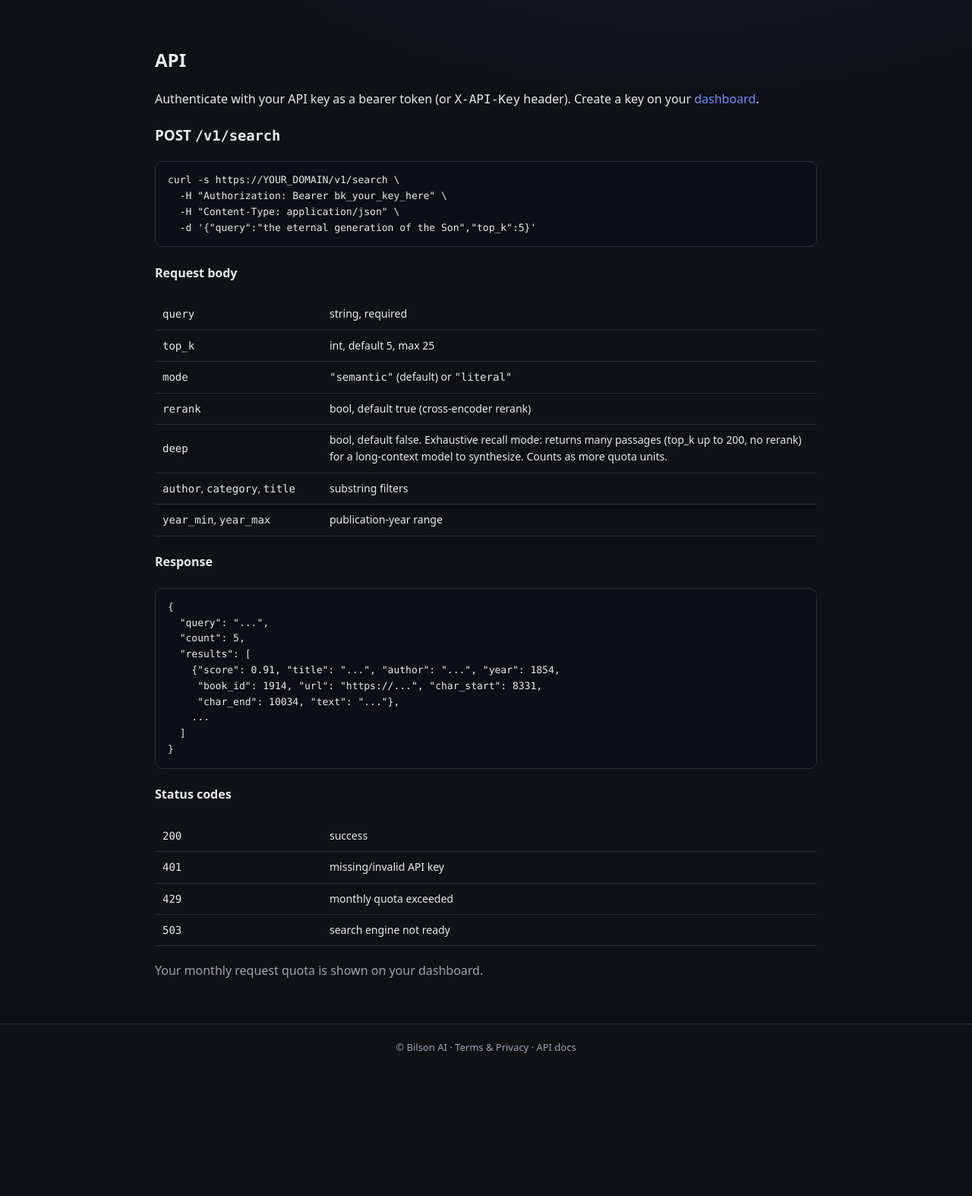
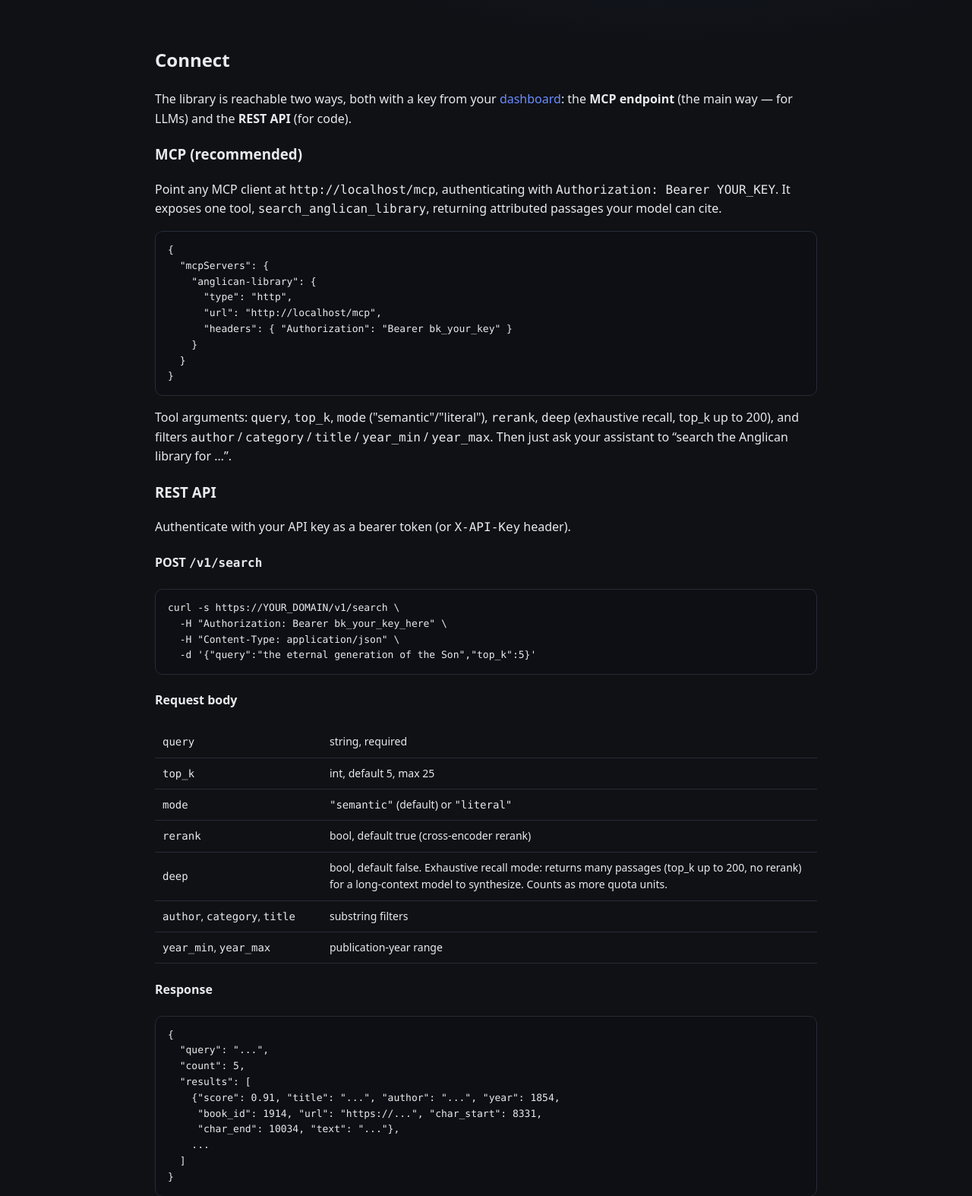
Before and after one commit to Timon-Stacy/anglican-search-starter, a FastAPI app: page /docs in a window 1280 px wide. Shown: the part 65-1639 px from the top of the page at 76% size. Before the commit the page ends 1451 px from the top, so only its background shows below. Run offline with FastAPI, Linux system fonts and the light colour scheme; the visitor is signed in with stand-in values (Sample User, id 1); data comes from the database, SQL or seed files in the repository; parts of the project's set-up code (start-up, migrations or seed data) failed here and were passed over.

Commit message:
Make MCP the front door: integrate it into the one service
Mount the MCP (streamable-http) endpoint at /mcp inside the Bilson app, sharing
the loaded model/batcher, authenticated by the same API keys and metered against
the same monthly quota (deep counts more). Shared tool logic in
anglican_search.mcp_tool so the stdio server and the hosted endpoint never drift.
Reframe landing/docs/dashboard around MCP-first (dashboard shows the endpoint +
client config via BILSON_PUBLIC_URL). Simplify Caddyfile (no separate gating).

```diff
--- /dev/null
+++ b/src/anglican_search/mcp_tool.py
@@ -0,0 +1,81 @@
+"""Shared search-tool logic for both MCP surfaces (the standalone stdio server
+and the integrated /mcp endpoint in the web service), so they never drift.
+
+`run_search` centralises the normal-vs-deep policy and returns the quota weight;
+`format_results` renders the attributed text the model reads. `TOOL_DOC` is the
+single source of truth for the tool description shown to LLMs.
+"""
+
+from __future__ import annotations
+
+from typing import Any
+
+from .config import DEEP_MAX_TOP_K, MAX_TOP_K
+from .search import Filters
+
+TOOL_DOC = """Search a personal library of ~1,500 Anglican theological texts (OCR'd
+19th-century books, e.g. on the Trinity, Christology, the Athanasian Creed).
+
+Semantic search embeds the query, retrieves candidates with FAISS, and reorders
+them with a cross-encoder reranker for precision. Returns passages with
+attribution (title, author, year, book_id, source URL, char offsets) so results
+can be cited.
+
+DEEP SEARCH: set deep=true with a large top_k (up to 200) for an exhaustive,
+survey-style sweep — e.g. "find everything in the library bearing on X". It
+returns many passages by semantic recall (the reranker is skipped) for you to
+read and synthesize over your long context. Use it when the user asks for a
+"deep"/"exhaustive"/"comprehensive" search or when a handful of results clearly
+isn't enough; otherwise leave deep=false for a precise, reranked few.
+
+Args:
+    query: A natural-language question/topic (semantic) or keywords (literal).
+    top_k: Passages to return (default 5; max 25 normally, up to 200 with deep).
+    mode: "semantic" (meaning-based, default) or "literal" (exact FTS keywords).
+    rerank: Apply the cross-encoder reranker (default True; ignored when deep).
+    deep: Exhaustive recall mode — many passages, no rerank, fuller text.
+    author: Restrict to books whose author contains this string (e.g. "Waterland").
+    category: Restrict to a category (e.g. "Church History", "Liturgics").
+    year_min: Only books published in or after this year.
+    year_max: Only books published in or before this year.
+    title: Restrict to books whose title contains this string."""
+
+
+def run_search(searcher, query: str, *, top_k: int = 5, mode: str = "semantic",
+               rerank: bool = True, deep: bool = False, filters: Filters | None = None,
+               batcher=None) -> tuple[list[dict[str, Any]], int, int]:
+    """Run a search. Returns (results, quota_units, snippet_chars)."""
+    filters = filters or Filters()
+    if deep:
+        k = max(1, min(int(top_k), DEEP_MAX_TOP_K))
+        use_rerank, snippet, units = False, 4000, max(1, -(-k // 25))
+    else:
+        k = max(1, min(int(top_k), MAX_TOP_K))
+        use_rerank, snippet, units = rerank, 1200, 1
+
+    if mode.lower() == "literal":
+        results = searcher.literal(query, k=k, filters=filters)
+    elif batcher is not None:
+        results = batcher.search(query, k=k, rerank=use_rerank, filters=filters)
+    else:
+        results = searcher.semantic(query, k=k, rerank=use_rerank, filters=filters)
+    return results, units, snippet
+
+
+def format_results(results: list[dict[str, Any]], query: str, snippet_chars: int = 1200) -> str:
+    if not results:
+        return f'No results for "{query}".'
+    lines = [f'Top {len(results)} results for "{query}":\n']
+    for i, r in enumerate(results, 1):
+        author = r.get("author") or "Unknown"
+        year = f", {r['year']}" if r.get("year") else ""
+        snippet = " ".join(r["text"].split())
+        if len(snippet) > snippet_chars:
+            snippet = snippet[:snippet_chars] + " […]"
+        lines.append(
+            f"[{i}] {r['title']} — {author}{year} "
+            f"(book_id {r['book_id']}, score {r['score']:.3f})\n"
+            f"    source: {r.get('url') or 'n/a'}  chars {r.get('char_start')}-{r.get('char_end')}\n"
+            f"    {snippet}\n"
+        )
+    return "\n".join(lines)
--- a/src/bilson_ai/app.py
+++ b/src/bilson_ai/app.py
@@ -23,8 +23,9 @@ from anglican_search.batch import BatchedSearch
 from anglican_search.config import DEEP_MAX_TOP_K, MAX_TOP_K
 from anglican_search.search import Filters, get_searcher
 
-from . import accounts, submissions
-from .config import BRAND, DEFAULT_MONTHLY_LIMIT, HOST, PORT, SECRET_KEY, TAGLINE, ADMIN_EMAIL
+from . import accounts, mcp_app as mcpmod, submissions
+from .config import (BRAND, DEFAULT_MONTHLY_LIMIT, HOST, PORT, PUBLIC_URL,
+                     SECRET_KEY, TAGLINE, ADMIN_EMAIL)
 from .db import init_db
 from .importer import Importer
 
@@ -78,13 +79,18 @@ async def lifespan(app: FastAPI):
         app.state.importer = Importer(app.state.searcher,
                                       app.state.searcher.db_path,
                                       app.state.searcher.index_path)
-        print("[bilson] search engine ready (batched + importer).", flush=True)
+        mcpmod.configure(app.state.searcher, app.state.batcher)
+        print("[bilson] ready: MCP (/mcp) + REST (/v1) + website, one shared engine.", flush=True)
     except Exception as e:  # noqa: BLE001 - serve the site even if the index isn't built yet
-        print(f"[bilson] search engine unavailable ({e}); /v1/search will error.", flush=True)
-    yield
+        print(f"[bilson] search engine unavailable ({e}); search will error.", flush=True)
+    # Run the mounted MCP endpoint's session manager for the life of the app.
+    async with mcpmod.mcp.session_manager.run():
+        yield
 
 
 app = FastAPI(title=BRAND, docs_url=None, redoc_url=None, lifespan=lifespan)
+# /mcp is gated by Bilson API keys + quota (pure-ASGI middleware, runs before routing).
+app.add_middleware(mcpmod.MCPAuthMiddleware)
 app.add_middleware(SessionMiddleware, secret_key=SECRET_KEY, same_site="lax", https_only=False)
 app.mount("/static", StaticFiles(directory=str(_HERE / "static")), name="static")
 
@@ -124,7 +130,8 @@ def index(request: Request):
 
 @app.get("/docs", response_class=HTMLResponse)
 def docs(request: Request):
-    return page(request, "docs.html")
+    mcp_url = (PUBLIC_URL or str(request.base_url).rstrip("/")) + "/mcp"
+    return page(request, "docs.html", mcp_url=mcp_url)
 
 
 @app.get("/legal", response_class=HTMLResponse)
@@ -185,11 +192,12 @@ def dashboard(request: Request):
     if not user:
         return RedirectResponse("/login", status_code=303)
     new_key = request.session.pop("new_key", None)
+    mcp_url = (PUBLIC_URL or str(request.base_url).rstrip("/")) + "/mcp"
     return page(request, "dashboard.html",
                 keys=accounts.list_keys(user["id"]),
                 used=accounts.usage_this_month(user["id"]),
                 limit=accounts.monthly_limit(user),
-                new_key=new_key)
+                new_key=new_key, mcp_url=mcp_url)
 
 
 @app.post("/keys/create")
@@ -451,7 +459,12 @@ def api_search(req: SearchRequest, request: Request):
 
 @app.get("/robots.txt", response_class=PlainTextResponse)
 def robots():
-    return "User-agent: *\nDisallow: /dashboard\nDisallow: /admin\nDisallow: /v1/\n"
+    return "User-agent: *\nDisallow: /dashboard\nDisallow: /admin\nDisallow: /v1/\nDisallow: /mcp\n"
+
+
+# Mount the MCP endpoint last: the explicit routes above match first, and /mcp
+# falls through to it. Auth + quota are enforced by MCPAuthMiddleware.
+app.mount("/", mcpmod.asgi)
 
 
 def main() -> None:
--- a/src/bilson_ai/templates/docs.html
+++ b/src/bilson_ai/templates/docs.html
@@ -1,11 +1,34 @@
 {% extends "base.html" %}
 {% block title %}API docs — {{ brand }}{% endblock %}
 {% block content %}
-<h2>API</h2>
-<p>Authenticate with your API key as a bearer token (or <code>X-API-Key</code> header).
-Create a key on your <a href="/dashboard">dashboard</a>.</p>
+<h2>Connect</h2>
+<p>The library is reachable two ways, both with a key from your
+<a href="/dashboard">dashboard</a>: the <strong>MCP endpoint</strong> (the main way — for
+LLMs) and the <strong>REST API</strong> (for code).</p>
 
-<h3>POST <code>/v1/search</code></h3>
+<h3>MCP (recommended)</h3>
+<p>Point any MCP client at <code>{{ mcp_url }}</code>, authenticating with
+<code>Authorization: Bearer YOUR_KEY</code>. It exposes one tool,
+<code>search_anglican_library</code>, returning attributed passages your model can cite.</p>
+<pre>{
+  "mcpServers": {
+    "anglican-library": {
+      "type": "http",
+      "url": "{{ mcp_url }}",
+      "headers": { "Authorization": "Bearer bk_your_key" }
+    }
+  }
+}</pre>
+<p>Tool arguments: <code>query</code>, <code>top_k</code>, <code>mode</code>
+("semantic"/"literal"), <code>rerank</code>, <code>deep</code> (exhaustive recall, top_k up to
+200), and filters <code>author</code> / <code>category</code> / <code>title</code> /
+<code>year_min</code> / <code>year_max</code>. Then just ask your assistant to
+&ldquo;search the Anglican library for …&rdquo;.</p>
+
+<h3>REST API</h3>
+<p>Authenticate with your API key as a bearer token (or <code>X-API-Key</code> header).</p>
+
+<h4>POST <code>/v1/search</code></h4>
 <pre>curl -s https://YOUR_DOMAIN/v1/search \
   -H "Authorization: Bearer bk_your_key_here" \
   -H "Content-Type: application/json" \
```
Also changed, not shown: deploy/SETUP.md (+6 -3 lines), src/anglican_search/server.py (+6 -32 lines), src/bilson_ai/config.py (+6 -1 lines), src/bilson_ai/mcp_app.py (added, +100 -0 lines), src/bilson_ai/templates/dashboard.html (+18 -0 lines), src/bilson_ai/templates/index.html (+9 -9 lines), 2 other files.
